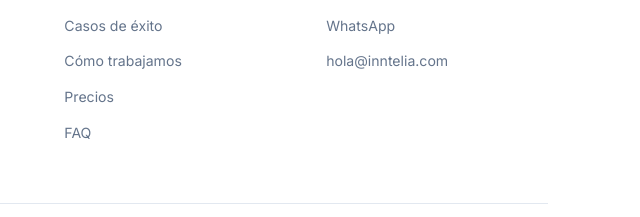
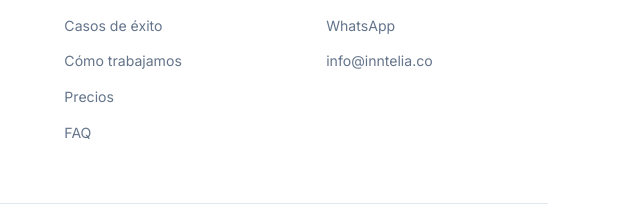
Before and after one commit to juanhorrego-source/inntelia-website, a plain HTML site: page index.html in a window 1280 px wide. Shown: the part 7643-7860 px from the top of the page, 640-1280 px from the left. Drawn offline with Linux system fonts and the light colour scheme.

Commit message:
Corrige correo de contacto a info@inntelia.co

```diff
--- a/index.html
+++ b/index.html
@@ -863,7 +863,7 @@ footer{
       <p>Cuéntanos cómo atiendes hoy a tus clientes y te mostramos, sin costo, dónde un agente INNTELIA haría la diferencia.</p>
       <div class="cta-actions">
         <a href="https://wa.me/573104210481" class="btn btn-primary">Escríbenos por WhatsApp</a>
-        <a href="mailto:hola@inntelia.com" class="btn btn-ghost">Enviar un correo</a>
+        <a href="mailto:info@inntelia.co" class="btn btn-ghost">Enviar un correo</a>
       </div>
     </div>
   </div>
@@ -915,7 +915,7 @@ footer{
         <h5>Contacto</h5>
         <ul>
           <li><a href="https://wa.me/573104210481">WhatsApp</a></li>
-          <li><a href="mailto:hola@inntelia.com">hola@inntelia.com</a></li>
+          <li><a href="mailto:info@inntelia.co">info@inntelia.co</a></li>
         </ul>
       </div>
     </div>
```
